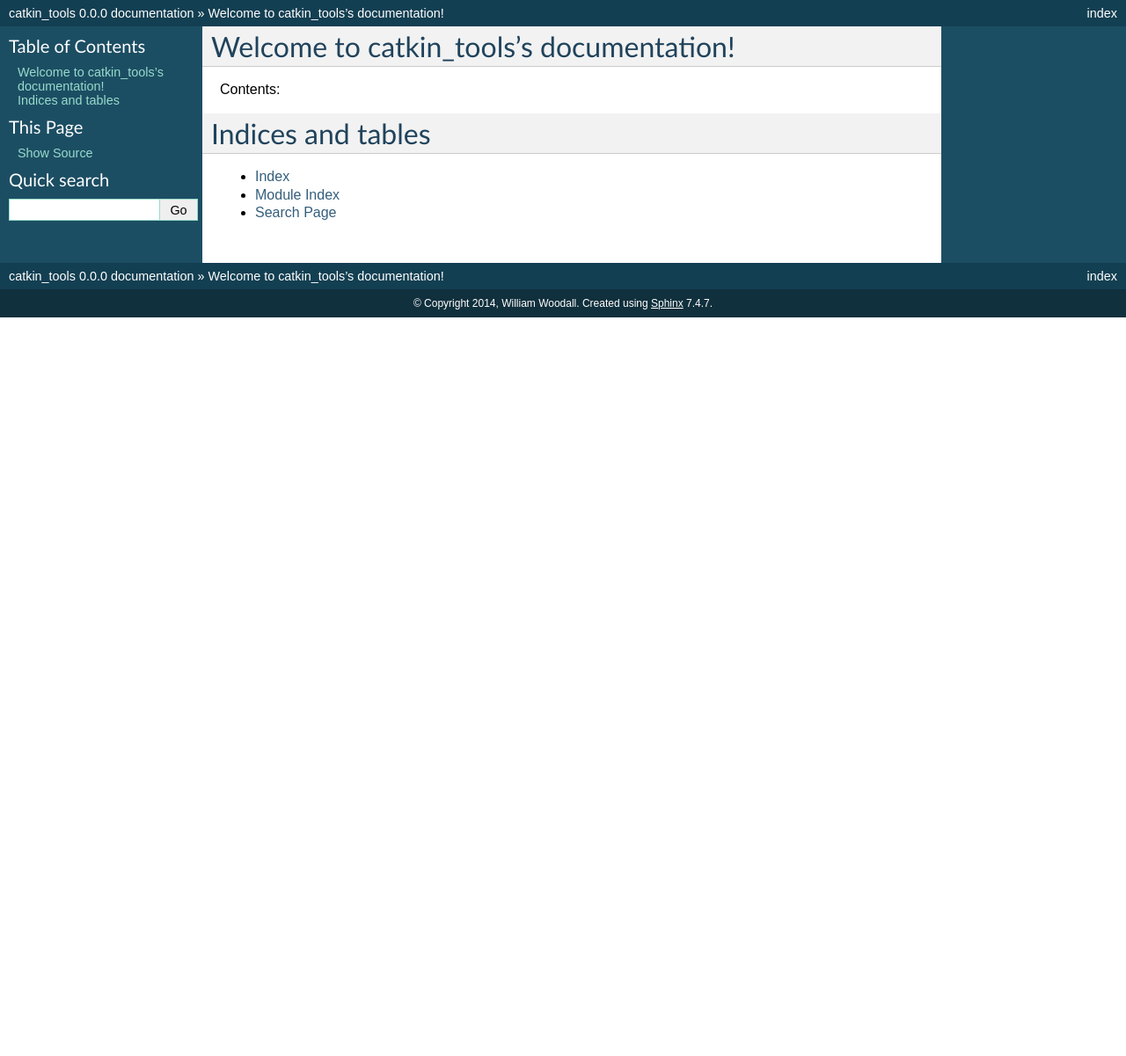
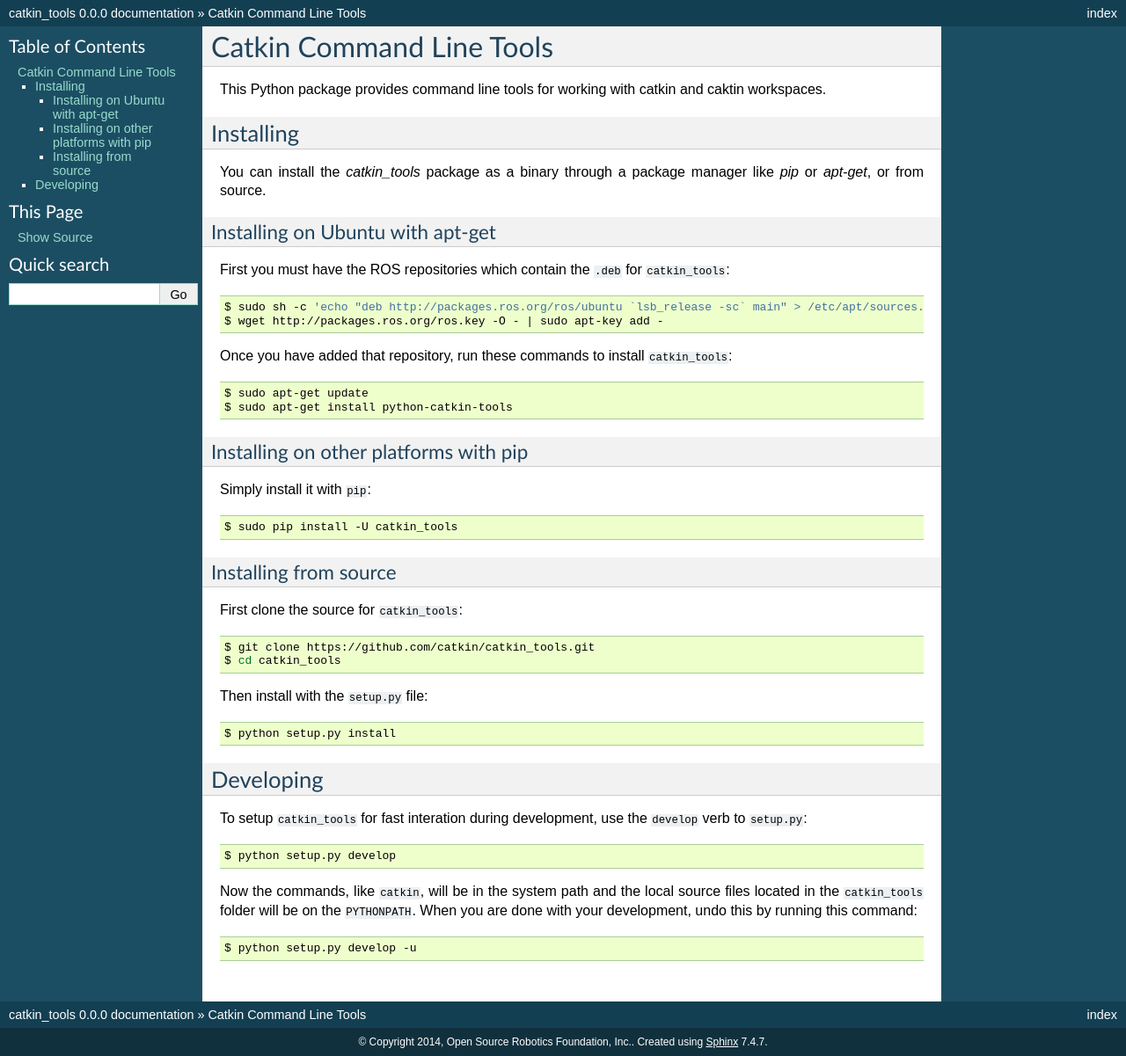
Before and after one commit to catkin/catkin_tools, a Sphinx documentation site: the page built from docs/index.rst, in a window 1280 px wide. Shown: the whole page at 88% size. Built offline with Sphinx 7.4.7, drawn with Linux system fonts in a browser that asks for light colours; before the commit the page ends 900 px from its top, so only the background shows below that.

Commit message:
added minimal documentation

```diff
--- a/docs/conf.py
+++ b/docs/conf.py
@@ -12,8 +12,8 @@
 # All configuration values have a default; values that are commented out
 # serve to show the default.
 
-import sys
-import os
+# import sys
+# import os
 
 # If extensions (or modules to document with autodoc) are in another directory,
 # add these directories to sys.path here. If the directory is relative to the
@@ -50,7 +50,7 @@
 
 # General information about the project.
 project = u'catkin_tools'
-copyright = u'2014, William Woodall'
+copyright = u'2014, Open Source Robotics Foundation, Inc.'
 
 # The version info for the project you're documenting, acts as replacement for
 # |version| and |release|, also used in various other places throughout the
@@ -188,22 +188,22 @@
 # -- Options for LaTeX output ---------------------------------------------
 
 latex_elements = {
-# The paper size ('letterpaper' or 'a4paper').
-#'papersize': 'letterpaper',
+    # The paper size ('letterpaper' or 'a4paper').
+    #'papersize': 'letterpaper',
 
-# The font size ('10pt', '11pt' or '12pt').
-#'pointsize': '10pt',
+    # The font size ('10pt', '11pt' or '12pt').
+    #'pointsize': '10pt',
 
-# Additional stuff for the LaTeX preamble.
-#'preamble': '',
+    # Additional stuff for the LaTeX preamble.
+    #'preamble': '',
 }
 
 # Grouping the document tree into LaTeX files. List of tuples
 # (source start file, target name, title,
 #  author, documentclass [howto, manual, or own class]).
 latex_documents = [
-  ('index', 'catkin_tools.tex', u'catkin\\_tools Documentation',
-   u'William Woodall', 'manual'),
+    ('index', 'catkin_tools.tex', u'catkin\\_tools Documentation',
+     u'William Woodall', 'manual'),
 ]
 
 # The name of an image file (relative to this directory) to place at the top of
@@ -246,9 +246,9 @@
 # (source start file, target name, title, author,
 #  dir menu entry, description, category)
 texinfo_documents = [
-  ('index', 'catkin_tools', u'catkin_tools Documentation',
-   u'William Woodall', 'catkin_tools', 'One line description of project.',
-   'Miscellaneous'),
+    ('index', 'catkin_tools', u'catkin_tools Documentation',
+     u'William Woodall', 'catkin_tools', 'One line description of project.',
+     'Miscellaneous'),
 ]
 
 # Documents to append as an appendix to all manuals.
--- a/docs/index.rst
+++ b/docs/index.rst
@@ -1,21 +1,66 @@
-.. catkin_tools documentation master file, created by
-   sphinx-quickstart on Mon Feb 24 18:03:21 2014.
-   You can adapt this file completely to your liking, but it should at least
-   contain the root `toctree` directive.
+Catkin Command Line Tools
+=========================
 
-Welcome to catkin_tools's documentation!
-========================================
+This Python package provides command line tools for working with catkin and caktin workspaces.
 
-Contents:
+Installing
+----------
 
-.. toctree::
-   :maxdepth: 2
+You can install the `catkin_tools` package as a binary through a package manager like `pip` or `apt-get`, or from source.
 
+Installing on Ubuntu with apt-get
+^^^^^^^^^^^^^^^^^^^^^^^^^^^^^^^^^
 
+First you must have the ROS repositories which contain the ``.deb`` for ``catkin_tools``:
 
-Indices and tables
-==================
+.. code-block:: bash
 
-* :ref:`genindex`
-* :ref:`modindex`
-* :ref:`search`
+    $ sudo sh -c 'echo "deb http://packages.ros.org/ros/ubuntu `lsb_release -sc` main" > /etc/apt/sources.list.d/ros-latest.list'
+    $ wget http://packages.ros.org/ros.key -O - | sudo apt-key add -
+
+Once you have added that repository, run these commands to install ``catkin_tools``:
+
+.. code-block:: bash
+
+    $ sudo apt-get update
+    $ sudo apt-get install python-catkin-tools
+
+Installing on other platforms with pip
+^^^^^^^^^^^^^^^^^^^^^^^^^^^^^^^^^^^^^^
+
+Simply install it with ``pip``:
+
+.. code-block:: bash
+
+    $ sudo pip install -U catkin_tools
+
+Installing from source
+^^^^^^^^^^^^^^^^^^^^^^
+
+First clone the source for ``catkin_tools``:
+
+.. code-block:: bash
+
+    $ git clone https://github.com/catkin/catkin_tools.git
+    $ cd catkin_tools
+
+Then install with the ``setup.py`` file:
+
+.. code-block:: bash
+
+    $ python setup.py install
+
+Developing
+----------
+
+To setup ``catkin_tools`` for fast interation during development, use the ``develop`` verb to ``setup.py``:
+
+.. code-block:: bash
+
+    $ python setup.py develop
+
+Now the commands, like ``catkin``, will be in the system path and the local source files located in the ``catkin_tools`` folder will be on the ``PYTHONPATH``. When you are done with your development, undo this by running this command:
+
+.. code-block:: bash
+
+    $ python setup.py develop -u
```
